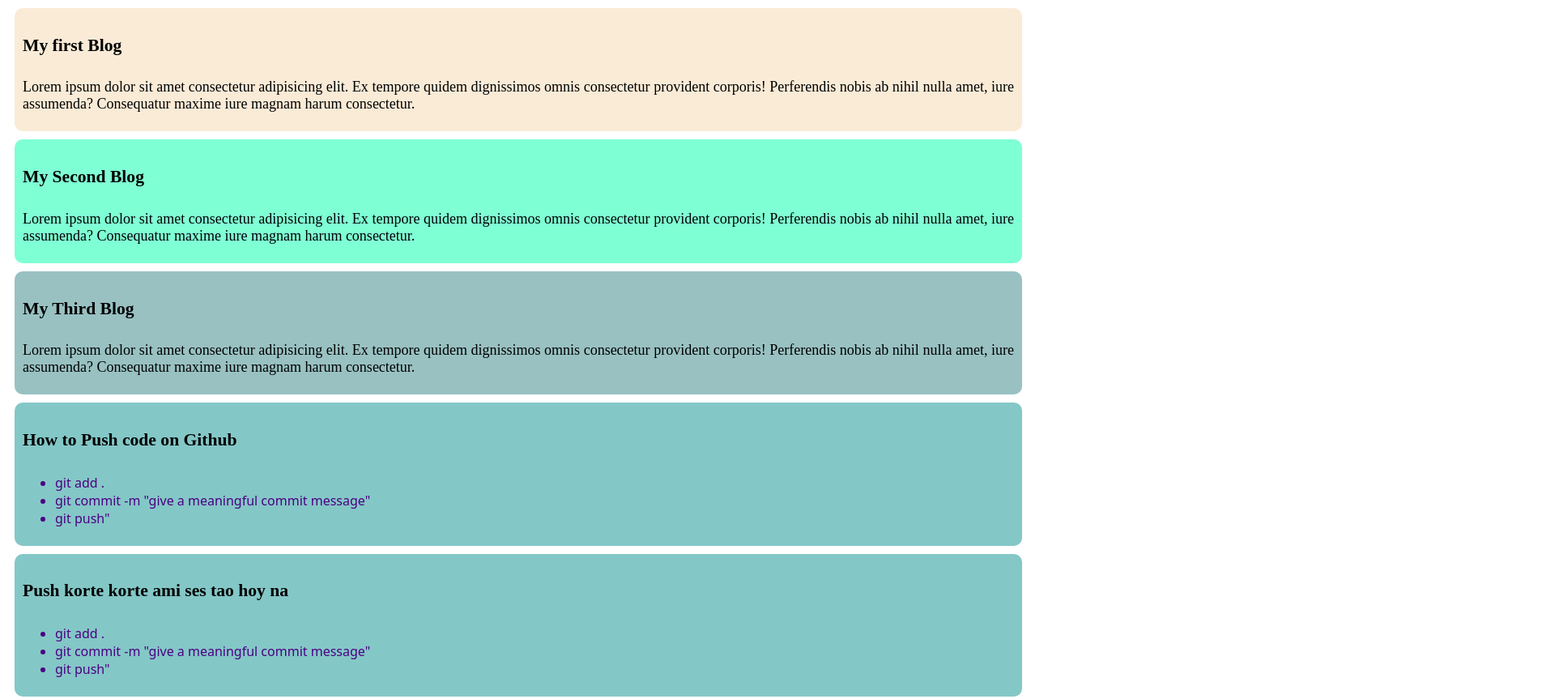
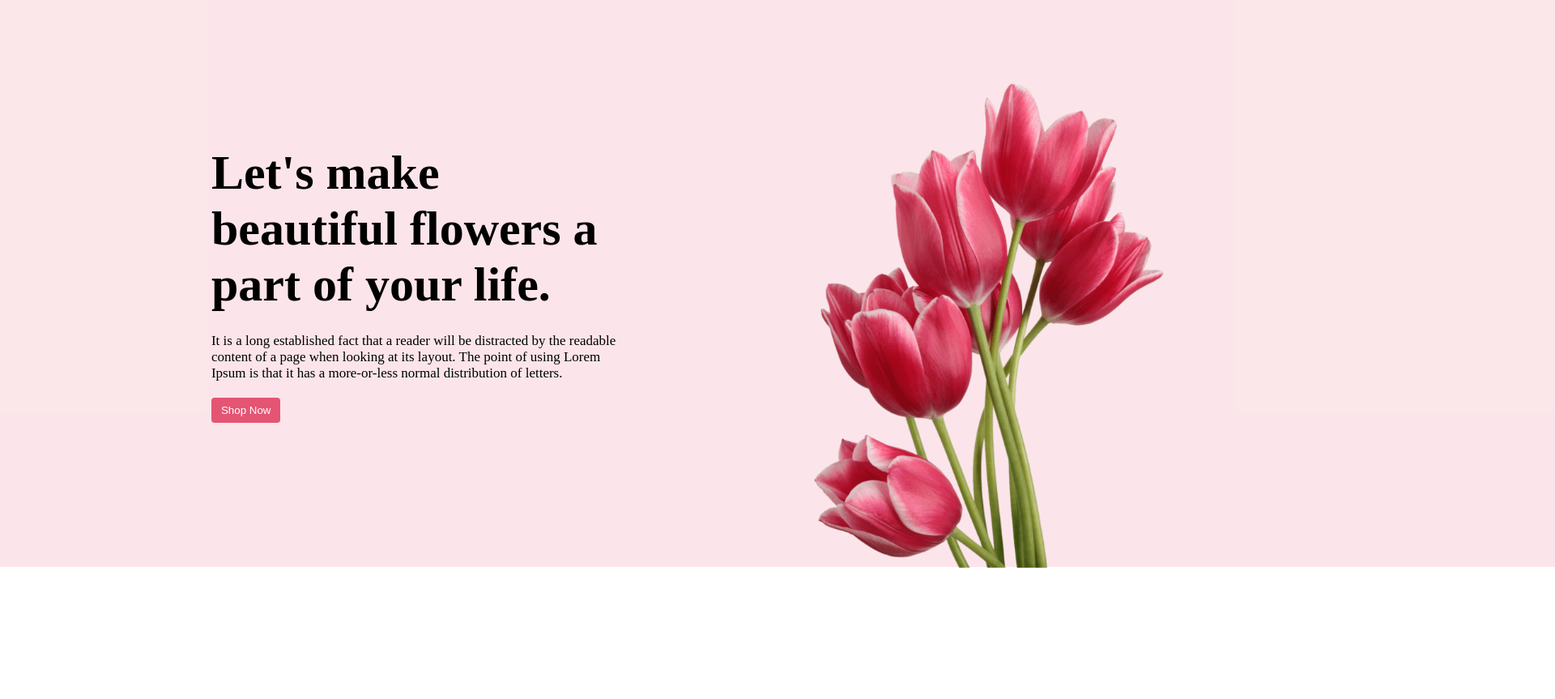
Before and after one commit to rezwan2230/my-simple-website, a plain HTML site: page index.html in a window 1280 px wide. Shown: the whole page at 81% size, 1920 px wide, since content can reach past the window. After the commit the page ends 800 px from the top, so only its background shows below. Drawn offline with Linux system fonts and the light colour scheme.

Commit message:
added banner section

```diff
--- a/index.html
+++ b/index.html
@@ -3,41 +3,30 @@
 <head>
     <meta charset="UTF-8">
     <meta name="viewport" content="width=device-width, initial-scale=1.0">
-    <title>My First Website</title>
-
-    <link rel="stylesheet" href="styles/blog.css">
+    <title>Flower's Selling Website</title>
+    <link rel="stylesheet" href="/styles/blog.css">
 </head>
 <body>
-    <div class="first blog">
-        <h4>My first Blog</h4>
-        <p>Lorem ipsum dolor sit amet consectetur adipisicing elit. Ex tempore quidem dignissimos omnis consectetur provident corporis! Perferendis nobis ab nihil nulla amet, iure assumenda? Consequatur maxime iure magnam harum consectetur.</p>
-    </div>
-    <div class="second blog">
-        <h4>My Second Blog</h4>
-        <p>Lorem ipsum dolor sit amet consectetur adipisicing elit. Ex tempore quidem dignissimos omnis consectetur provident corporis! Perferendis nobis ab nihil nulla amet, iure assumenda? Consequatur maxime iure magnam harum consectetur.</p>
-    </div>
-    <div class="third blog">
-        <h4>My Third Blog</h4>
-        <p>Lorem ipsum dolor sit amet consectetur adipisicing elit. Ex tempore quidem dignissimos omnis consectetur provident corporis! Perferendis nobis ab nihil nulla amet, iure assumenda? Consequatur maxime iure magnam harum consectetur.</p>
-    </div>
+    <header>
 
-    <div class="d_four blog">
-        <h4>How to Push code on Github</h4>
-        <ul>
-            <li>git add .</li>
-            <li>git commit -m "give a meaningful commit message"</li>
-            <li>git push"</li>
-        </ul>
-    </div>
+    </header>
+    <main>
+        <section class="banner">
+            <div class="banner-info">
+                <h1 class="banner-title">Let's make <br> beautiful flowers a <br>part of your life.</h1>
+                <p class="banner-description">It is a long established fact that a reader will be distracted by the readable content of a page when looking at its layout. The point of using Lorem Ipsum is that it has a more-or-less normal distribution of letters.</p>
+                <button class="btn">Shop Now</button>
 
-    <div class="d_four blog">
-        <h4>Push korte korte ami ses tao hoy na</h4>
-        <ul>
-            <li>git add .</li>
-            <li>git commit -m "give a meaningful commit message"</li>
-            <li>git push"</li>
-        </ul>
-    </div>
+            </div>
+            <div class="banner-pic"> <img class="banner-image1" src="/styles/pngwing 10.png" alt="">
+
+            </div>
+        </section>
+
+    </main>
+    <footer>
+
+    </footer>
 
 </body>
 </html>
--- a/styles/blog.css
+++ b/styles/blog.css
@@ -1,39 +1,56 @@
 
-p{
-    font-size: 18px;
-}
-H4{
-    font-size: larger;
-    color: black;
+*{
+    margin: 0px;
 }
 
-
-.blog{
-    margin: 10px;
-    padding: 5px 10px 5px 10px;
-    border-radius: 10px;
-    font-size: 18PX;
-    text-align: justify;
+.banner{
+    display: flex;
+    height: 700px;
+    width: 1920px;
+    /* width: 100%; */
+    background-color: #e5547326;
+    justify-content: space-around;
+    align-items: center;
 }
 
-.first{
-    background-color:rgb(250, 235, 215);
+.banner-info{
+    width: 500px;
+    margin-left: 150px;
+}
+.banner-title{
+    font-size: 60px;
+
 }
 
-.second{
-    background-color: aquamarine;
+.banner-description{
+    margin-top: 25px;
+    font-size: 17px;
+
 }
 
-.third{
-    background-color:rgba(95, 158, 160, 0.637);
+.btn{
+    background-color:#E55473 ;
+    margin-top: 20px;
+    padding: 8px 12px 8px 12px;
+    border: none;
+    border-radius: 4px;
+    color: white;
 }
 
-.d_four{
-    background-color:rgba(0, 139, 139, 0.481)
+.btn:hover{
+    background-color:rgba(0, 0, 0, 0.769) ;
+
+
 }
 
-li{
-    color:indigo;
-    font-size: 16px;
-    font-family: system-ui, -apple-system, BlinkMacSystemFont, 'Segoe UI', Roboto, Oxygen, Ubuntu, Cantarell, 'Open Sans', 'Helvetica Neue', sans-serif;
+.banner-pic{
+    margin-right: 350px;
+    padding-top: 105px;
+
+
 }
+
+.banner-image1{
+    height: 600px;
+
+}
```
Also changed, not shown: styles/Flower 01.png (added), styles/Group 57.png (added), styles/Group 58.png (added), styles/Group 59.png (added), styles/Rectangle 4.png (added), styles/Rectangle 5.png (added), styles/Rectangle 6.png (added), styles/Rectangle 9.png (added), styles/pngwing 10.png (added), styles/pngwing 5.png (added), styles/pngwing 6.png (added), styles/pngwing 7.png (added), styles/pngwing 8.png (added).
